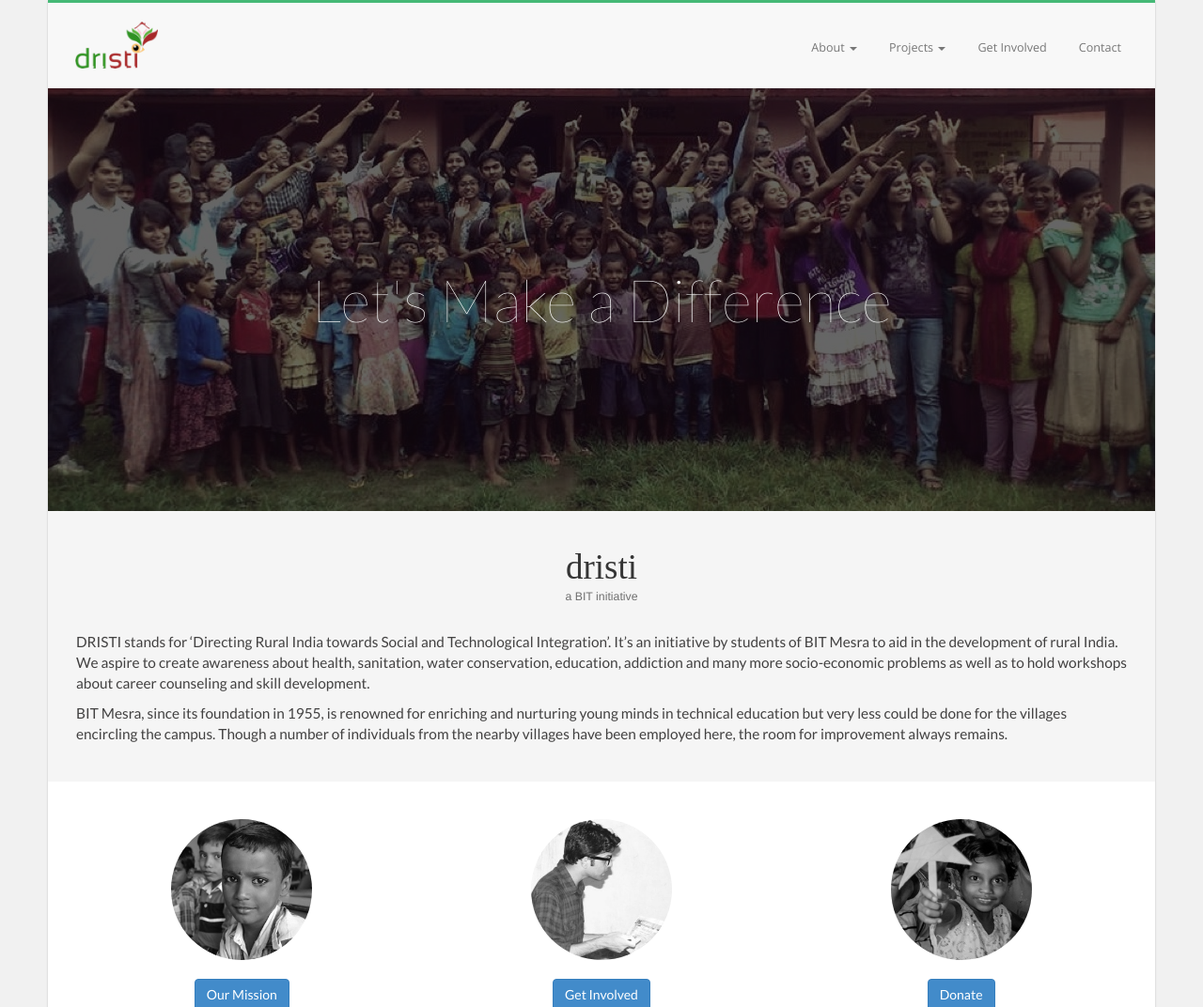
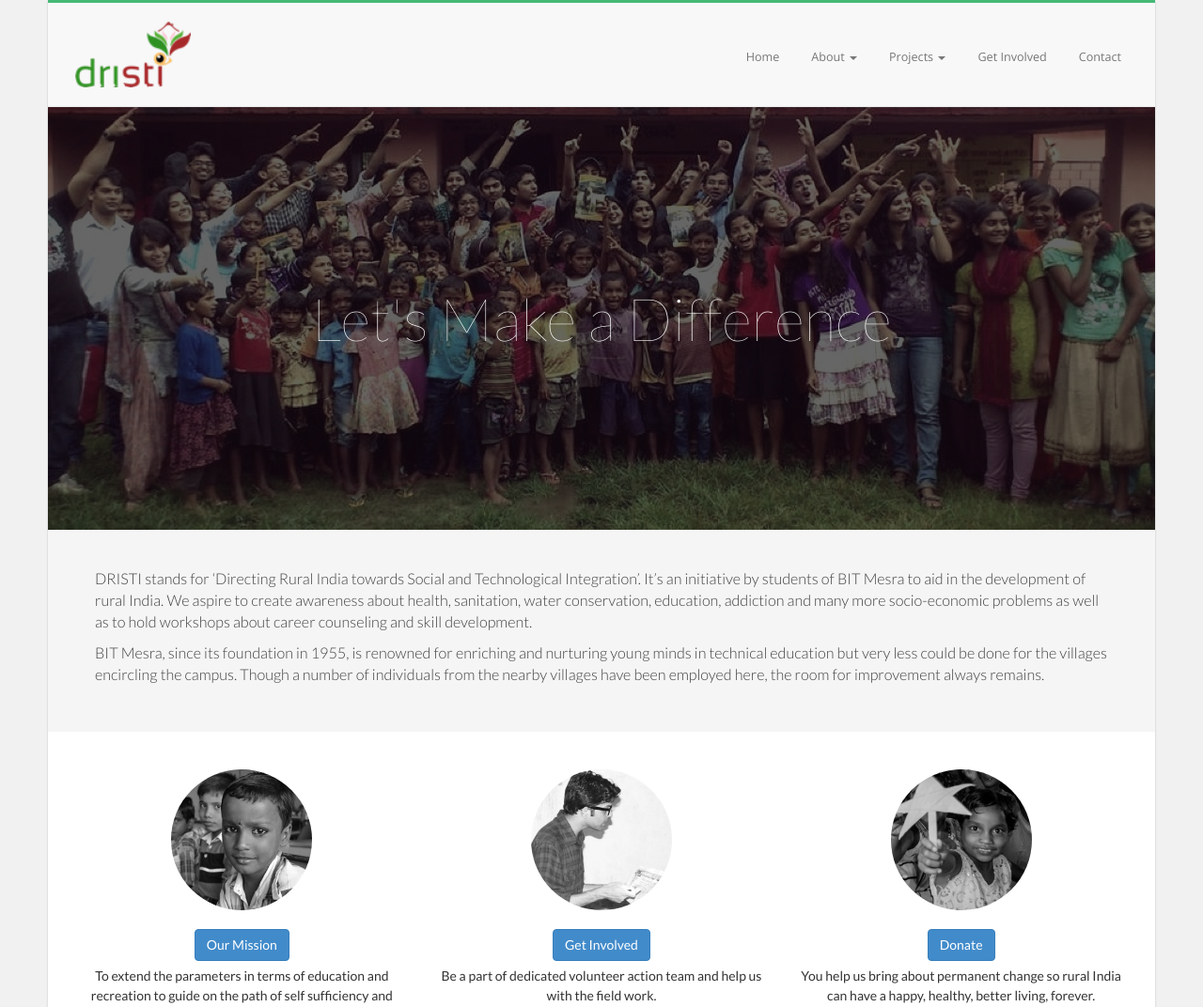
Before and after one commit to vivekagr/dristi, a PHP site: page /index.php in a window 1280 px wide. Shown: the top 1072 px of the page at 94% size. Run offline with PHP 8.4, Linux system fonts and the light colour scheme; some web fonts are replaced.

Commit message:
Make some changes on homepage.

```diff
--- a/base.php
+++ b/base.php
@@ -32,6 +32,7 @@
             </div>
             <div class="collapse navbar-collapse navbar-ex1-collapse">
                 <ul class="nav navbar-nav navbar-right site-nav">
+                    <li><a href="/">Home</a></li>
                     <li class="dropdown">
                         <a id="siteNavAbout" role="button" data-toggle="dropdown" data-target="#" href="<?= $links['about'] ?>">
                             About <span class="caret"></span>
--- a/css/style.css
+++ b/css/style.css
@@ -14,7 +14,7 @@ body {
     padding: 8px 17px; }
 
 .navbar-collapse {
-  padding-top: 25px; }
+  padding-top: 35px; }
 
 .navbar-brand {
   font-family: 'Snippet';
@@ -25,7 +25,7 @@ body {
       padding: 5px 17px; } }
 
 .brand-logo {
-  height: 50px;
+  height: 70px;
   width: auto; }
   @media (max-width: 768px) {
     .brand-logo {
@@ -40,8 +40,8 @@ body {
 
 footer {
   padding: 20px;
-  border-top: 6px solid rgba(39, 174, 96, 0.86);
-  background-color: rgba(41, 128, 185, 0.9);
+  border-top: 4px solid rgba(39, 174, 96, 0.86);
+  background-color: #242424;
   color: white;
   font-family: 'Lato';
   font-size: 1.1em;
@@ -57,6 +57,11 @@ footer {
 
 .grey-container {
   background: rgba(238, 238, 238, 0.6); }
+
+.homepage-about-container {
+  padding: 40px 50px;
+  font-size: 1.05em;
+  font-weight: 300; }
 
 .full-width-block {
   font-family: 'Lato';
--- a/css/style.scss
+++ b/css/style.scss
@@ -22,7 +22,7 @@ body {
 }
 
 .navbar-collapse {
-  padding-top: 25px;
+  padding-top: 35px;
 }
 
 .navbar-brand {
@@ -35,7 +35,7 @@ body {
 }
 
 .brand-logo {
-  height: 50px;
+  height: 70px;
   width: auto;
   @media (max-width: 768px) {
     height: 30px;
@@ -52,8 +52,8 @@ body {
 
 footer {
   padding: 20px;
-  border-top: 6px solid rgba(39, 174, 96, 0.86);
-  background-color: rgba(41, 128, 185, 0.9);
+  border-top: 4px solid rgba(39, 174, 96, 0.86);
+  background-color: rgba(36, 36, 36, 1);
   color: white;
   font-family: 'Lato';
   font-size: 1.1em;
@@ -71,6 +71,12 @@ footer {
 
 .grey-container {
   background: rgba(238, 238, 238, 0.6);
+}
+
+.homepage-about-container {
+  padding: 40px 50px;
+  font-size: 1.05em;
+  font-weight: 300;
 }
 
 .full-width-block {
--- a/index.php
+++ b/index.php
@@ -25,13 +25,9 @@
             <div class="frontpage-heading-text">Let's Make a Difference</div>
         </div>
     </div>
-    <div class="padded-container grey-container">
+    <div class="padded-container grey-container homepage-about-container">
         <div class="row">
             <div class="col-lg-12 full-width-block">
-                <div class="heading-group">
-                    <h1 class="heading">dristi</h1>
-                    <h2 class="sub-heading">a BIT initiative</h2>
-                </div>
                 <p>DRISTI stands for ‘Directing Rural India towards Social and Technological Integration’. It’s an initiative by students of BIT Mesra to aid in the development of rural India. We aspire to create awareness about health, sanitation, water conservation, education, addiction and many more socio-economic problems as well as to hold workshops about career counseling and skill development.</p>
                 <p>BIT Mesra, since its foundation in 1955, is renowned for enriching and nurturing young minds in technical education but very less could be done for the villages encircling the campus. Though a number of individuals from the nearby villages have been employed here, the room for improvement always remains.</p>
             </div>
```
